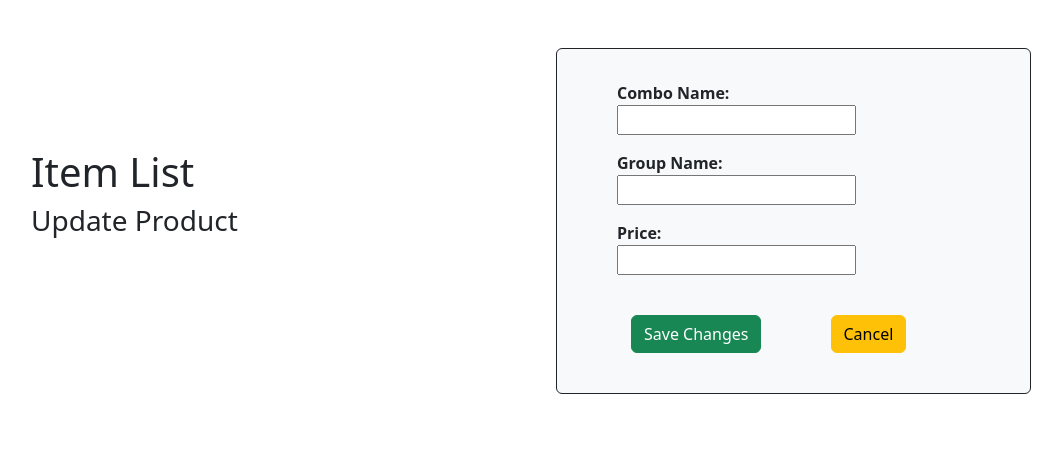
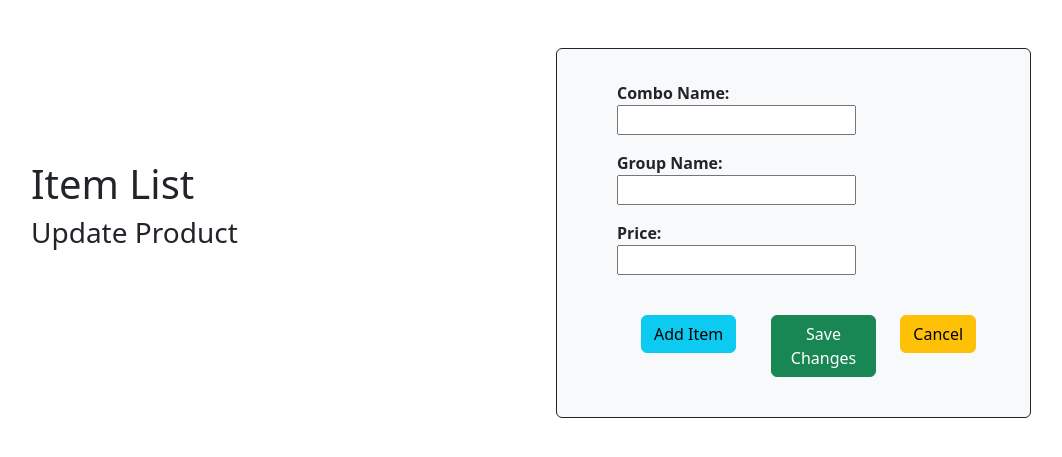
Before and after one commit to daxvii/MSYS-42-Lumpiang-Babies, a Django app: template lumpia/lumpiasys/templates/update_combo.html in a window 1280 px wide. Shown: the top 457 px of the page, without its empty margins (179-1241 px from the left). Run offline with Django 4.2, Linux system fonts and the light colour scheme; the template is opened without the code that fills it, so the values that code supplies are empty; parts of the project's set-up code (start-up, migrations or seed data) failed here and were passed over; some libraries are stand-ins or nearby versions.

Commit message:
update combo working

```diff
--- a/lumpia/lumpia/settings.py
+++ b/lumpia/lumpia/settings.py
@@ -83,7 +83,7 @@ DATABASES = {
         'HOST': '127.0.0.1',
         'PORT': '3306',
         'USER': 'root',
-        'PASSWORD': '',
+        'PASSWORD': 'jersey123',
     }
 }
 
--- a/lumpia/lumpiasys/templates/create_combo.html
+++ b/lumpia/lumpiasys/templates/create_combo.html
@@ -211,7 +211,7 @@
 
             var textBox = "<label>Hobbies"+counter+"</label><input type='text' name='hobbies[]' class='myinput form-control myinput' id='hobbies_"+counter+"'><input class='mybox' type='button' value='-' onclick='removeBox(this)'>";
 
-            var dropDown = "<input class='mybox' type='button' value='X' onclick='removeBox(this)'><label style='padding-right: 100px; padding-left: 20px'><b>Item:</b></label><select id='itemname' name='itemname'>{% for i in p %}<option value='{{i}}'>{{i.name}}</option>{% endfor %}</select><label style='padding-right: 117px'><b>Units:</b></label><input type='text' name='unit' value='' required>";
+            var dropDown = "<input class='item' type='button' value='X' onclick='removeBox(this)'><label style='padding-right: 100px; padding-left: 20px'><b>Item:</b></label><select id='itemname' name='itemname'>{% for i in p %}<option value='{{i}}'>{{i.name}}</option>{% endfor %}</select><label style='padding-right: 117px'><b>Units:</b></label><input type='text' name='unit' value='' required>";
 
             div.innerHTML = dropDown;
 
--- a/lumpia/lumpiasys/templates/update_combo.html
+++ b/lumpia/lumpiasys/templates/update_combo.html
@@ -31,18 +31,24 @@
                         </div>
 
                         {% for cc in cComponents %}
-                        <div class = "p-2">
+                        <div class = "p-2 old">
                             <label style="padding-right: 126px"><b>Item:</b></label>
-                            <input type="text" name="pName" value="{{cc.item_name.name}}" required>
-                        </div>
-                        <div class = "p-2">
-                            <label style="padding-right: 100px"><b>Units:</b> {{cc.quantity_per_item}}</label>
+                            <input type="text" name="itemname" class="item" value="{{cc.item_name.name}}" required>
+
+                            <label style="padding-right: 100px"><b>Units:</b></label>
                             <input type="text" name="unit" value="{{cc.quantity_per_item}}" required>
+
+                            <input type="button" class="btn btn-danger" value="Remove Item" onclick="validate(this)">
                         </div>
                         {% endfor %}
 
+                        <div id="hob"></div>
+
                         <p class = "p-2">
                             <div class="row" style="padding-left: 22px">
+                                <div class="col" style="padding-left: 22px">
+                                    <input type="button" class="btn btn-info" value="Add Item" onclick="addBox()">
+                                </div>
                                 <div class="col">
                                     <button type="submit" class="btn btn-success">Save Changes</button>
                                 </div>
@@ -53,5 +59,67 @@
                         </p>
                 </div>
         </div>
+
+        <script src="https://ajax.googleapis.com/ajax/libs/jquery/3.6.3/jquery.min.js"></script>
+    <script>
+        var counter = 3;
+        var textBox = "";
+        var hob = document.getElementById("hob")
+        function addBox()
+        {
+            var div = document.createElement("div");
+            div.setAttribute("class","form-group");
+            div.setAttribute("id","box_"+counter);
+
+            var textBox = "<label>Hobbies"+counter+"</label><input type='text' name='hobbies[]' class='myinput form-control myinput' id='hobbies_"+counter+"'><input class='mybox' type='button' value='-' onclick='removeBox(this)'>";
+
+            var dropDown = "<input class='item' type='button' value='X' onclick='removeBox(this)'><label style='padding-right: 100px; padding-left: 20px'><b>Item:</b></label><select id='itemname' name='itemname'>{% for i in p %}<option value='{{i}}'>{{i.name}}</option>{% endfor %}</select><label style='padding-right: 117px'><b>Units:</b></label><input type='text' name='unit' value='' required>";
+
+            div.innerHTML = dropDown;
+
+            hob.appendChild(div);
+
+            counter++;
+        }
+
+        function removeBox(ele)
+        {
+            ele.parentNode.remove();
+        }
+
+        function validate(elem)
+        {
+            items = document.getElementsByClassName("item");
+
+            if (items.length > 2)
+            {
+                elem.parentNode.remove();
+            }
+
+            if (items.length <= 2)
+            {
+                alert("A combo item needs at least 2 items.");
+            }
+        }
+
+        document.addEventListener("DOMContentLoaded", validate(elem));
+
+        function handleSubmit(event) {
+            // event.preventDefault();
+
+            const data = new FormData(event.target);
+
+            const value = Object.fromEntries(data.entries());
+
+            value.itemname = data.getAll("itemname");
+            value.unit = data.getAll("unit");
+
+            console.log({ value });
+        }
+
+        const form = document.querySelector("form");
+        form.addEventListener("submit", handleSubmit);
+    </script>
+
     </body>
 </html>
```
